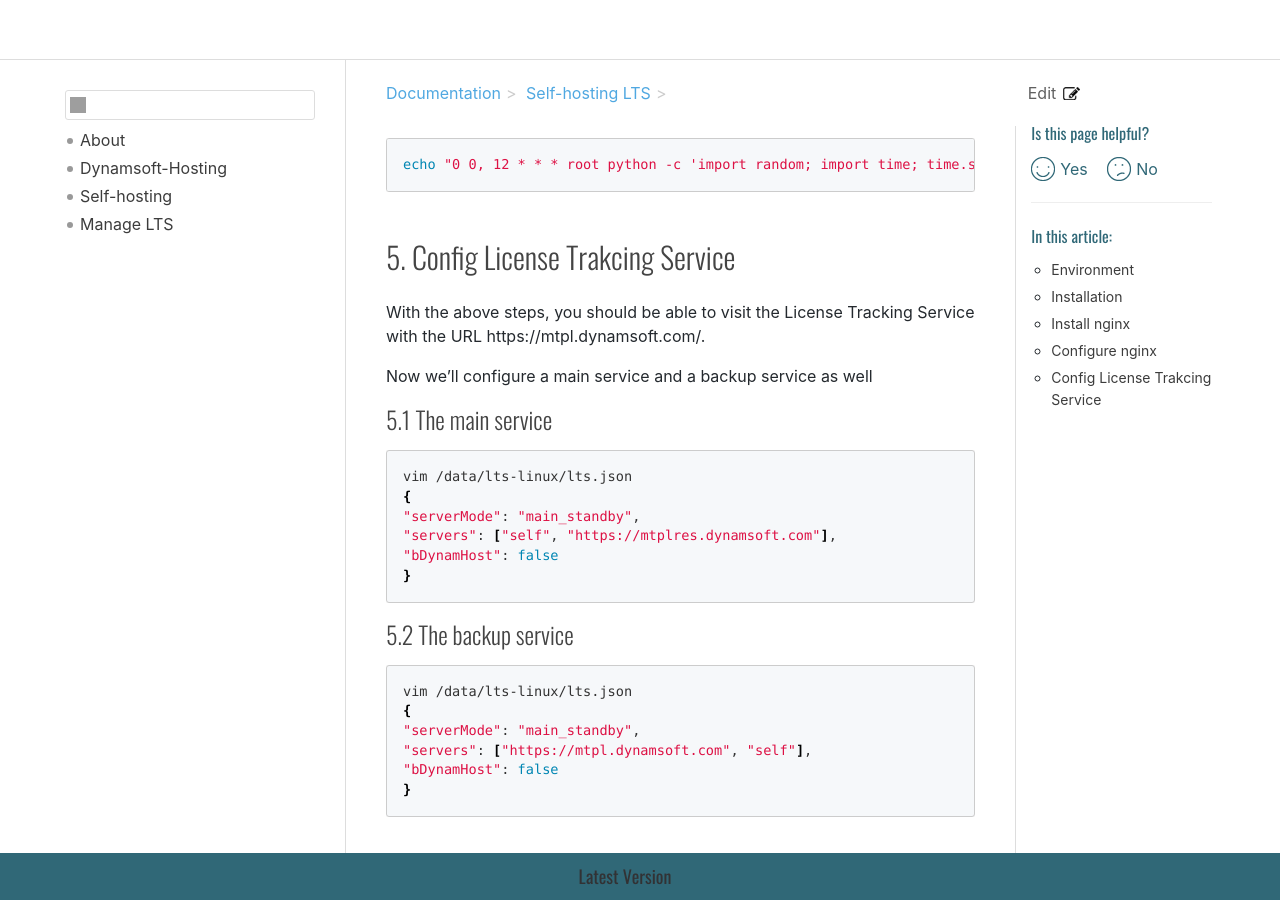
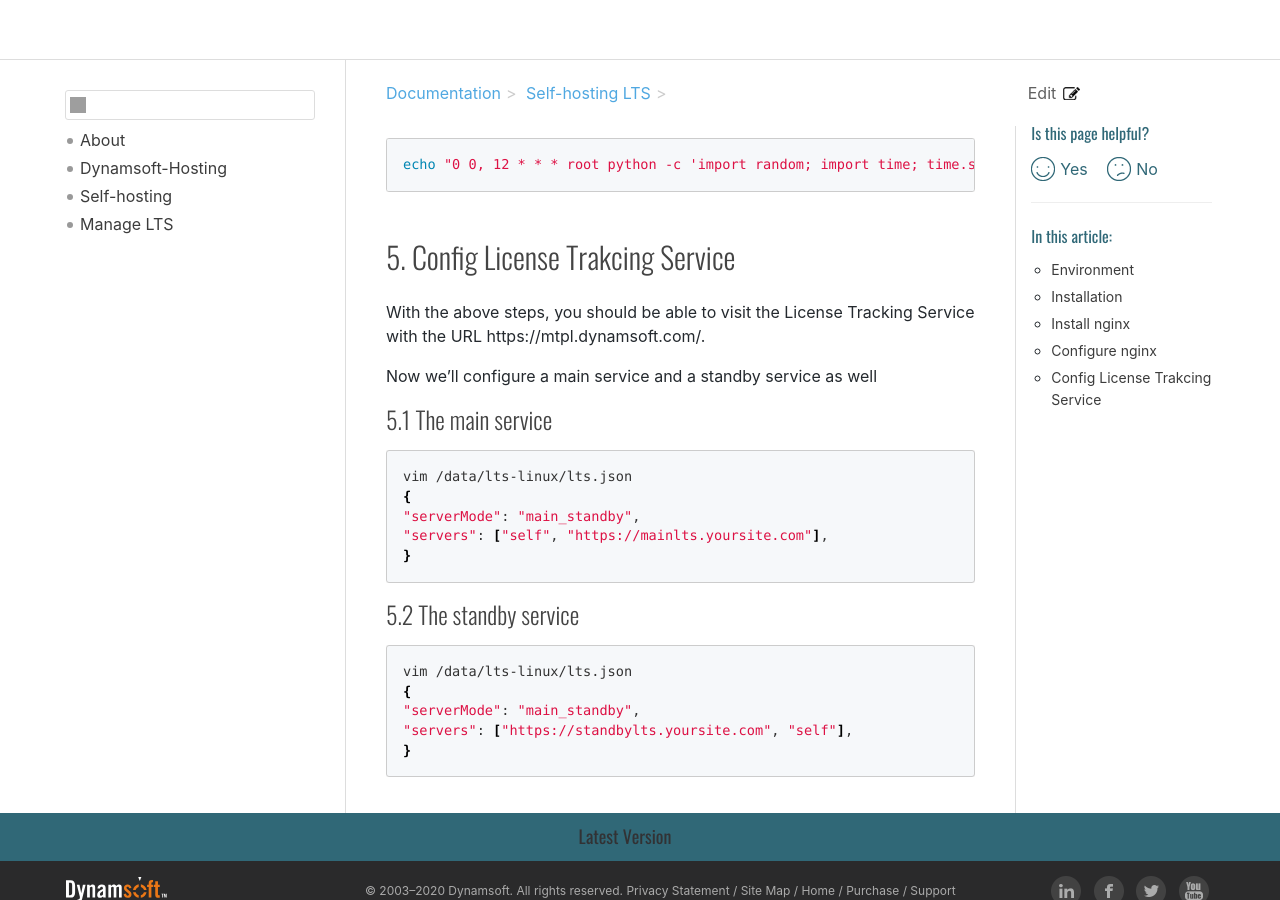
Before and after one commit to dynamsoft-docs/license-server-docs, a Jekyll site: the page built from selfhosting/LTSonLinux.md, in a window 1280 px wide and 900 px high, scrolled down 6420 px. Built offline with Jekyll 4.4.1, drawn with Linux system fonts in a browser that asks for light colours; comment, search, counter and statistics services are not loaded; grey boxes are pictures that could not be loaded.

Commit message:
2020111101

````diff
--- a/selfhosting/LTSonLinux.md
+++ b/selfhosting/LTSonLinux.md
@@ -235,7 +235,7 @@
 
 With the above steps, you should be able to visit the License Tracking Service with the URL https://mtpl.dynamsoft.com/.
 
-Now we'll configure a main service and a backup service as well
+Now we'll configure a main service and a standby service as well
 
 ### The main service
 
@@ -243,18 +243,16 @@
 vim /data/lts-linux/lts.json
 {
 "serverMode": "main_standby",
-"servers": ["self", "https://mtplres.dynamsoft.com"],
-"bDynamHost": false
+"servers": ["self", "https://mainlts.yoursite.com"],
 }
 ```
 
-### The backup service
+### The standby service
 
 ``` shell
 vim /data/lts-linux/lts.json
 {
 "serverMode": "main_standby",
-"servers": ["https://mtpl.dynamsoft.com", "self"],
-"bDynamHost": false
+"servers": ["https://standbylts.yoursite.com", "self"],
 }
 ```
````
Also changed, not shown: about/licenseFAQ.md (+2 -0 lines), common/handshakeCodes.md (+8 -0 lines).
